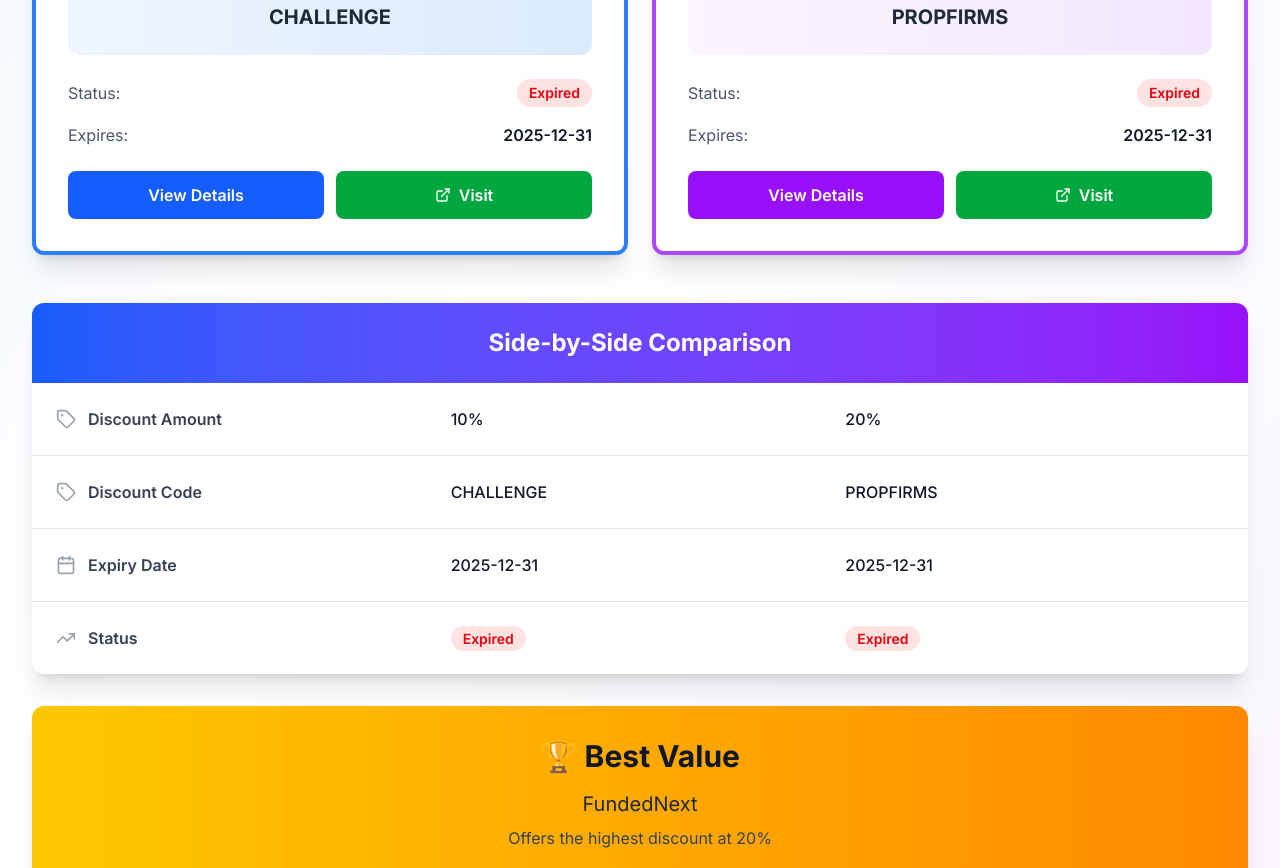
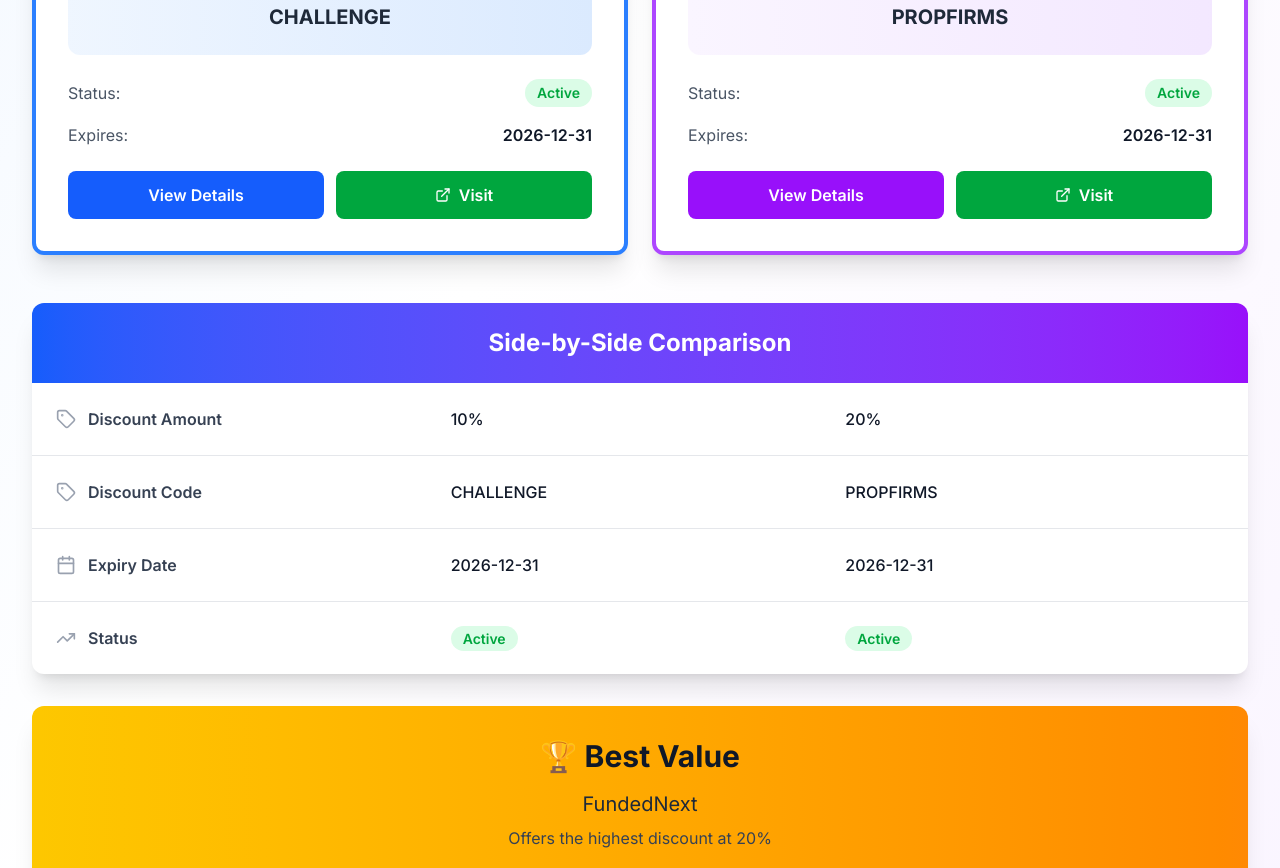
Before and after one commit to eMore22/prop-discounts, a Next.js app: page /compare in a window 1280 px wide. Shown: the part 880-1748 px from the top of the page. Built offline with nearby package versions, Linux system fonts and the light colour scheme.

Commit message:
Update homepage subtitle and expiry dates to 2026, finalize Footer branding

```diff
--- a/src/app/page.tsx
+++ b/src/app/page.tsx
@@ -242,8 +242,8 @@
       <header className="bg-white shadow-sm border-b border-gray-200">
         <div className="max-w-7xl mx-auto px-4 sm:px-6 lg:px-8 py-6">
           <div className="text-center">
-            <h1 className="text-4xl md:text-5xl font-bold bg-gradient-to-r from-blue-600 to-purple-600 bg-clip-text text-transparent mb-2">Prop Firm Discounts</h1>
-            <p className="text-lg text-gray-600">Exclusive promo codes for top prop trading firms</p>
+            <h1 className="text-4xl md:text-5xl font-bold bg-gradient-to-r from-blue-600 to-purple-600 bg-clip-text text-transparent mb-2">Prop Firm Discount Codes</h1>
+            <p className="text-lg text-gray-600">Exclusive promo codes for top prop trading firms - Updated January 2026</p>
             <div className="mt-4 inline-flex items-center gap-2 px-4 py-2 bg-blue-100 rounded-full">
               <CheckCircle className="w-5 h-5 text-blue-600" />
               <span className="text-sm font-semibold text-blue-800">{activeCount} Active {activeCount === 1 ? 'Deal' : 'Deals'} Available</span>
--- a/src/components/Footer.tsx
+++ b/src/components/Footer.tsx
@@ -35,7 +35,7 @@
             </p>
             <div className="flex items-center gap-2 text-gray-400">
               <Mail className="w-4 h-4" />
-              <a href="mailto:contact@propfirmdiscounts.com" className="hover:text-white transition-colors">
+              <a href="mailto:contact@propcoupouns.com" className="hover:text-white transition-colors">
                 contact@propfirmdiscounts.com
               </a>
             </div>
--- a/src/lib/data.ts
+++ b/src/lib/data.ts
@@ -19,7 +19,7 @@
     firm: "FTMO",
     code: "CHALLENGE",
     discount: "10%",
-    expiry: "2025-12-31",
+    expiry: "2026-12-31",
     link: "https://ftmo.com/en/?affiliates=your-affiliate-id",
     description: "Premium Program - 10% off + €66 fixed discount",
     propScore: 9.2,
@@ -30,7 +30,7 @@
     firm: "FundedNext",
     code: "PROPFIRMS",
     discount: "20%",
-    expiry: "2025-12-31",
+    expiry: "2026-12-31",
     link: "https://fundednext.com/?ref=your-affiliate-id",
     description: "120% refund on challenge fees after funding",
     propScore: 8.8,
@@ -41,7 +41,7 @@
     firm: "The5%ers",
     code: "5ERS15",
     discount: "15%",
-    expiry: "2025-11-30",
+    expiry: "2026-11-30",
     link: "https://the5ers.com/?ref=your-affiliate-id",
     description: "Instant funding program available",
     propScore: 9.0,
@@ -52,7 +52,7 @@
     firm: "InstantFunding",
     code: "INSTANT18",
     discount: "18%",
-    expiry: "2025-12-15",
+    expiry: "2026-12-15",
     link: "https://instantfunding.io/?ref=your-affiliate-id",
     description: "Same-day account activation",
     propScore: 8.7,
@@ -63,7 +63,7 @@
     firm: "FundingPips",
     code: "FUNDPIPS20",
     discount: "20%",
-    expiry: "2025-12-20",
+    expiry: "2026-12-20",
     link: "https://fundingpips.com/?ref=your-affiliate-id",
     description: "Crypto trading allowed",
     propScore: 8.6,
@@ -74,7 +74,7 @@
     firm: "Topstep",
     code: "TOPSTEP15",
     discount: "15%",
-    expiry: "2025-11-30",
+    expiry: "2026-11-30",
     link: "https://www.topstep.com/?ref=your-affiliate-id",
     description: "Industry veteran since 2012 - Futures specialist",
     propScore: 9.1,
@@ -85,7 +85,7 @@
     firm: "Apex Trader Funding",
     code: "APEX20",
     discount: "20%",
-    expiry: "2025-12-10",
+    expiry: "2026-12-10",
     link: "https://apextraderfunding.com/?ref=your-affiliate-id",
     description: "Futures trading specialists with fast payouts",
     propScore: 8.9,
@@ -96,7 +96,7 @@
     firm: "E8 Markets",
     code: "E8SAVE15",
     discount: "15%",
-    expiry: "2025-11-25",
+    expiry: "2026-11-25",
     link: "https://e8markets.com/?ref=your-affiliate-id",
     description: "Best profit splits up to 95%",
     propScore: 8.4,
@@ -107,7 +107,7 @@
     firm: "MyFundedFutures",
     code: "MYFUTURES10",
     discount: "10%",
-    expiry: "2025-12-05",
+    expiry: "2026-12-05",
     link: "https://myfundedfutures.com/?ref=your-affiliate-id",
     description: "Quick payout processing - No weekends hold",
     propScore: 8.2,
@@ -118,7 +118,7 @@
     firm: "BrightFunded",
     code: "BRIGHT12",
     discount: "12%",
-    expiry: "2025-11-20",
+    expiry: "2026-11-20",
     link: "https://brightfunded.com/?ref=your-affiliate-id",
     description: "No time limits on challenges",
     propScore: 8.5,
@@ -129,7 +129,7 @@
     firm: "The Trading Pit",
     code: "TRADINGPIT10",
     discount: "10%",
-    expiry: "2025-12-10",
+    expiry: "2026-12-10",
     link: "https://www.thetradingpit.com/?ref=your-affiliate-id",
     description: "Stock trading focused with flexible rules",
     propScore: 8.3,
@@ -140,7 +140,7 @@
     firm: "Blue Guardian",
     code: "BLUEGUARD15",
     discount: "15%",
-    expiry: "2025-11-25",
+    expiry: "2026-11-25",
     link: "https://www.blueguardian.com/?ref=your-affiliate-id",
     description: "High leverage options up to 1:100",
     propScore: 8.7,
@@ -151,7 +151,7 @@
     firm: "For Traders",
     code: "FORTRADERS15",
     discount: "15%",
-    expiry: "2025-12-05",
+    expiry: "2026-12-05",
     link: "https://www.fortraders.com/?ref=your-affiliate-id",
     description: "Multiple account sizes from $5k to $200k",
     propScore: 8.4,
@@ -162,7 +162,7 @@
     firm: "OFP Funding",
     code: "OFP12",
     discount: "12%",
-    expiry: "2025-12-20",
+    expiry: "2026-12-20",
     link: "https://ofpfunding.com/?ref=your-affiliate-id",
     description: "Weekend trading enabled",
     propScore: 8.1,
@@ -173,7 +173,7 @@
     firm: "Maven Trading",
     code: "MAVEN6",
     discount: "6%",
-    expiry: "2025-12-25",
+    expiry: "2026-12-25",
     link: "https://maventrading.com/?ref=your-affiliate-id",
     description: "Beginner-friendly with mentorship",
     propScore: 7.8,
@@ -184,7 +184,7 @@
     firm: "Prop Firm Capital",
     code: "PROPCAP15",
     discount: "15%",
-    expiry: "2025-11-30",
+    expiry: "2026-11-30",
     link: "https://propfirmcapital.com/?ref=your-affiliate-id",
     description: "Multiple funding options with scaling plan",
     propScore: 8.4,
@@ -195,7 +195,7 @@
     firm: "Take Profit Trader",
     code: "TPT12",
     discount: "12%",
-    expiry: "2025-11-28",
+    expiry: "2026-11-28",
     link: "https://takeprofittrader.com/?ref=your-affiliate-id",
     description: "Scalping friendly - No trade restrictions",
     propScore: 8.3,
@@ -206,7 +206,7 @@
     firm: "Blueberry Funded",
     code: "BLUEBERRY12",
     discount: "12%",
-    expiry: "2025-11-15",
+    expiry: "2026-11-15",
     link: "https://blueberryfunded.com/?ref=your-affiliate-id",
     description: "Low minimum trading days requirement",
     propScore: 8.2,
@@ -217,7 +217,7 @@
     firm: "Goat Funded Trader",
     code: "GOAT20",
     discount: "20%",
-    expiry: "2025-12-10",
+    expiry: "2026-12-10",
     link: "https://goatfundedtrader.com/?ref=your-affiliate-id",
     description: "Up to 90% profit split",
     propScore: 9.3,
@@ -228,7 +228,7 @@
     firm: "Trade The Pool",
     code: "TRADEPOOL15",
     discount: "15%",
-    expiry: "2025-12-08",
+    expiry: "2026-12-08",
     link: "https://tradethepool.com/?ref=your-affiliate-id",
     description: "Stock trading focused - S&P 500 specialist",
     propScore: 7.9,
```
